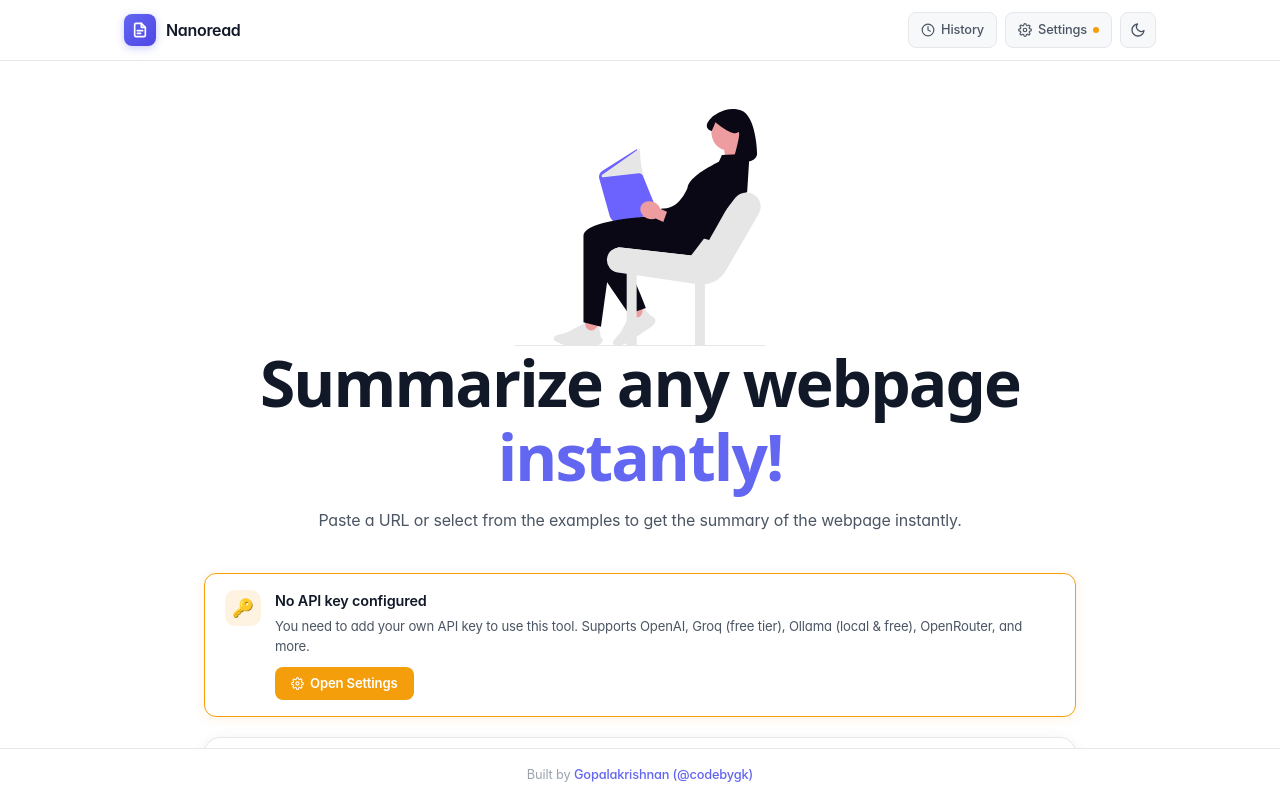
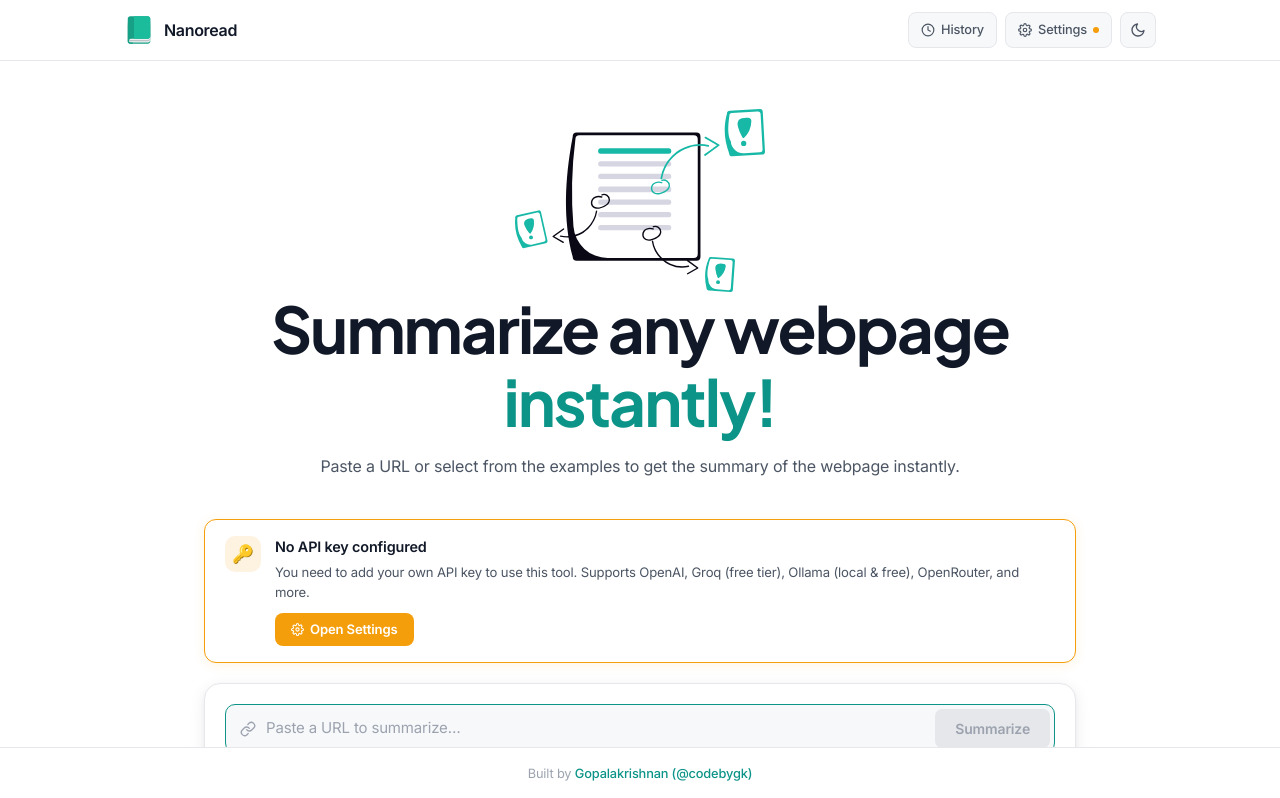
Before and after one commit to codebygk/nanoread, a Next.js app: page / in a window 1280 px wide. Shown: the top 798 px of the page. Built offline with nearby package versions, Linux system fonts and the light colour scheme.

Commit message:
Nanoread completed.

```diff
--- a/app/globals.css
+++ b/app/globals.css
@@ -1,8 +1,6 @@
+@import url('https://fonts.googleapis.com/css2?family=Plus+Jakarta+Sans:ital,wght@0,300;0,400;0,500;0,600;0,700;1,400&family=Inter:wght@300;400;500;600&family=JetBrains+Mono:wght@400;500&display=swap');
 
-@import "tailwindcss";
-@import "tailwindcss";
-
-@import url('https://fonts.googleapis.com/css2?family=Plus+Jakarta+Sans:ital,wght@0,300;0,400;0,500;0,600;0,700;1,400&family=Inter:wght@300;400;500;600&family=JetBrains+Mono:wght@400;500&display=swap');
+@import 'tailwindcss';
 
 /* ── Light theme ───────────────────────────────── */
 :root {
@@ -14,9 +12,9 @@
   --text:      #111827;
   --text-2:    #4b5563;
   --text-3:    #9ca3af;
-  --accent:    #6366f1;
-  --accent-2:  #4f46e5;
-  --accent-bg: #eef2ff;
+  --accent:    #0d9488;
+  --accent-2:  #0f766e;
+  --accent-bg: #f0fdfa;
   --success:   #059669;
   --error-bg:  #fef2f2;
   --error-border: #fecaca;
@@ -37,9 +35,9 @@
   --text:      #f1f5f9;
   --text-2:    #94a3b8;
   --text-3:    #475569;
-  --accent:    #818cf8;
-  --accent-2:  #6366f1;
-  --accent-bg: #1e1b4b;
+  --accent:    #2dd4bf;
+  --accent-2:  #14b8a6;
+  --accent-bg: #042f2e;
   --success:   #34d399;
   --error-bg:  #1f0f0f;
   --error-border: #7f1d1d;
--- a/app/layout.tsx
+++ b/app/layout.tsx
@@ -4,6 +4,9 @@ import "./globals.css";
 export const metadata: Metadata = {
   title: "Nanoread - AI Webpage Summarizer",
   description: "Paste any URL and get a clean AI-powered summary instantly.",
+    icons: {
+    icon: "/favicon.svg"
+  },
 };
 
 export default function RootLayout({ children }: { children: React.ReactNode }) {
--- a/components/AppNav.tsx
+++ b/components/AppNav.tsx
@@ -6,6 +6,7 @@
 
 import { NavBtn }       from "@/components/ui/NavBtn";
 import { FileTextIcon, HistoryIcon, SettingsIcon, SunIcon, MoonIcon } from "@/components/icons";
+import Image from "next/image";
 
 interface AppNavProps {
   historyCount:    number;
@@ -115,20 +116,7 @@ export function AppNav({
 function Logo() {
   return (
     <div style={{ display: "flex", alignItems: "center", gap: 10 }}>
-      <div style={{
-        width:          32,
-        height:         32,
-        borderRadius:   8,
-        background:     "linear-gradient(135deg, var(--accent) 0%, var(--accent-2) 100%)",
-        display:        "flex",
-        alignItems:     "center",
-        justifyContent: "center",
-        boxShadow:      "0 2px 8px rgba(99,102,241,0.35)",
-        flexShrink:     0,
-        color:          "white",
-      }}>
-        <FileTextIcon size={16} />
-      </div>
+    <Image src={"/favicon.svg"} width={30} height={30} alt="nanoread-logo"/>
       <span style={{
         fontWeight:    600,
         fontSize:      "1rem",
--- a/components/SettingsModal.tsx
+++ b/components/SettingsModal.tsx
@@ -95,7 +95,7 @@ export default function SettingsModal({ settings, onSave, onClose }: SettingsMod
           {/* ── Model ── */}
           <FormField
             label="Model"
-            hint="Examples: llama3.2, mistral, llama-3.3-70b-versatile"
+            hint="Examples: llama3.2, mistral, llama-3.1-8b-instant"
           >
             <input
               type="text"
```
Also changed, not shown: public/favicon.svg (added), public/read.svg.
